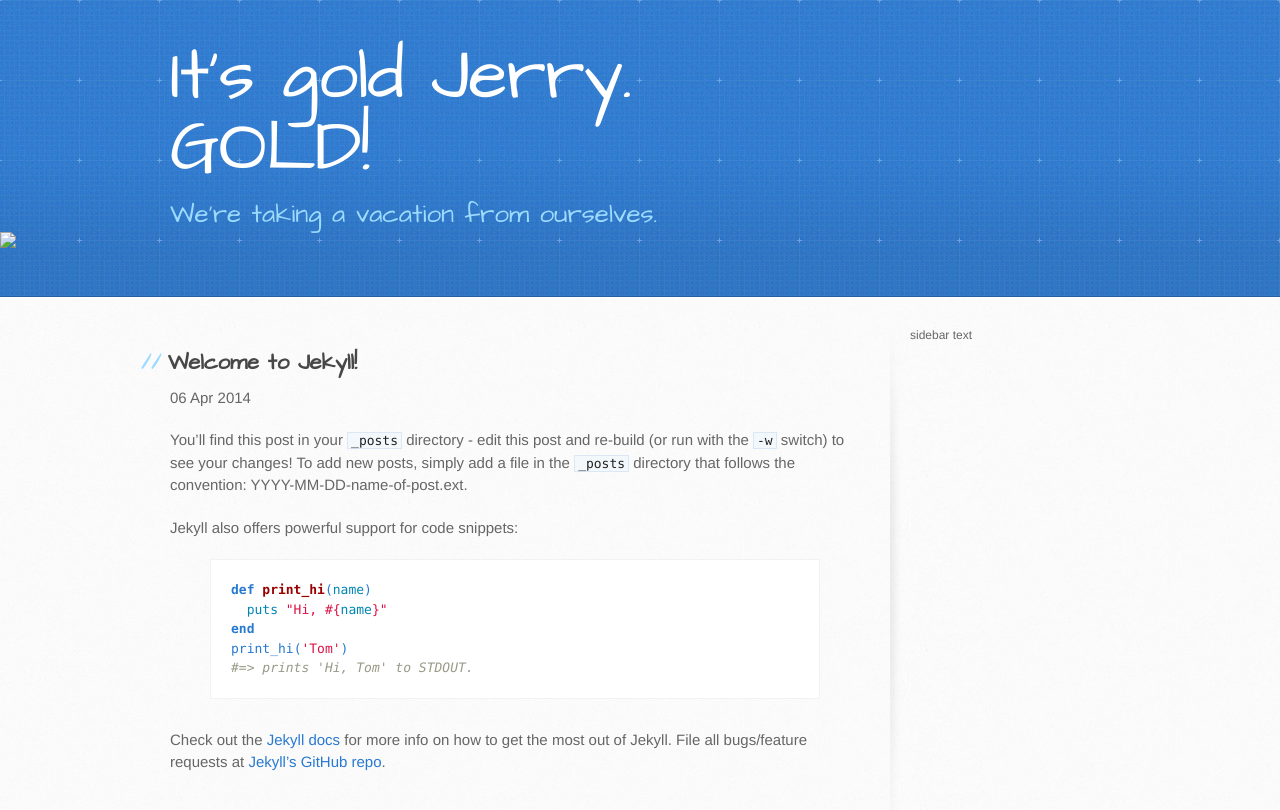
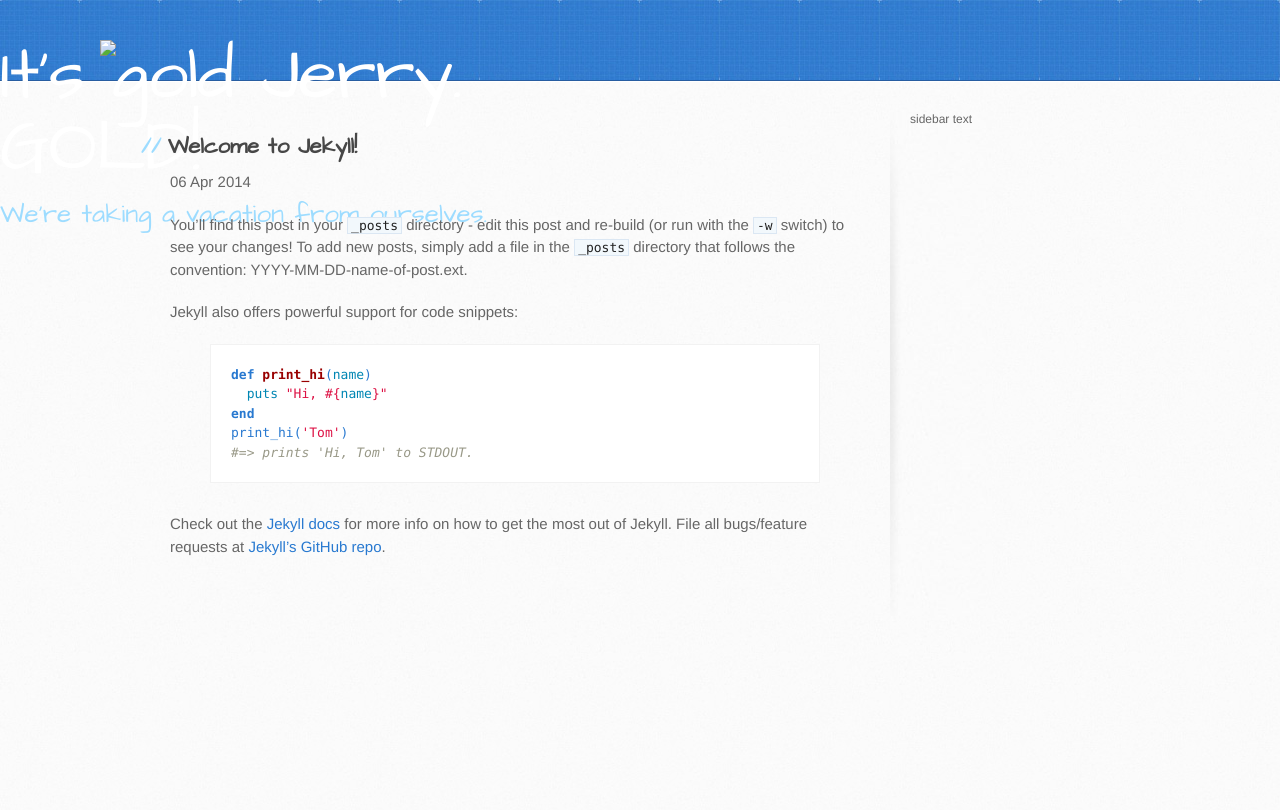
Before and after one commit to itsgoldjerry/itsgoldjerry.github.io, a Jekyll site: the page built from _posts/2014-04-06-welcome-to-jekyll.markdown, in a window 1280 px wide. Shown: the top 810 px of the page. Built offline with Jekyll 4.4.1, drawn with Linux system fonts in a browser that asks for light colours.

Commit message:
header image

```diff
--- a/_layouts/default.html
+++ b/_layouts/default.html
@@ -19,11 +19,11 @@
   <body>
     <header>
       <!-- <div class="inner", display=inline-block> -->
-      <div class="inner", style="float=left; width=60%">
+      <div <div style="width: 100px; float:left;">
         <h1> {{ site.name }} </h1>
         <h2>We're taking a vacation from ourselves.</h2>
 	    </div>
-      <div  style="float=right; width=30%">
+      <div style="width: 100px; float:left;">
         <img src="images/header_point.png">
       </div>
     </header>
```
